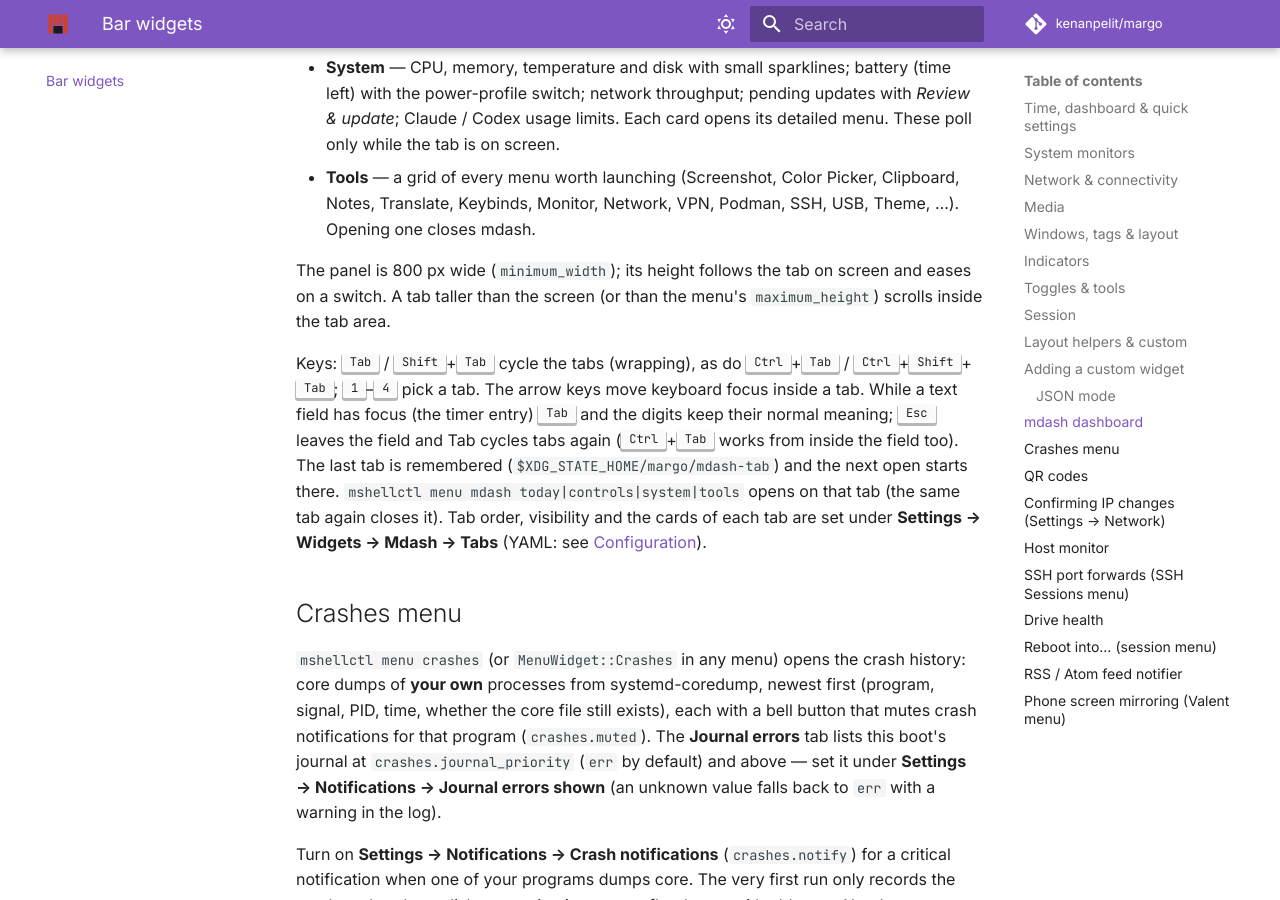
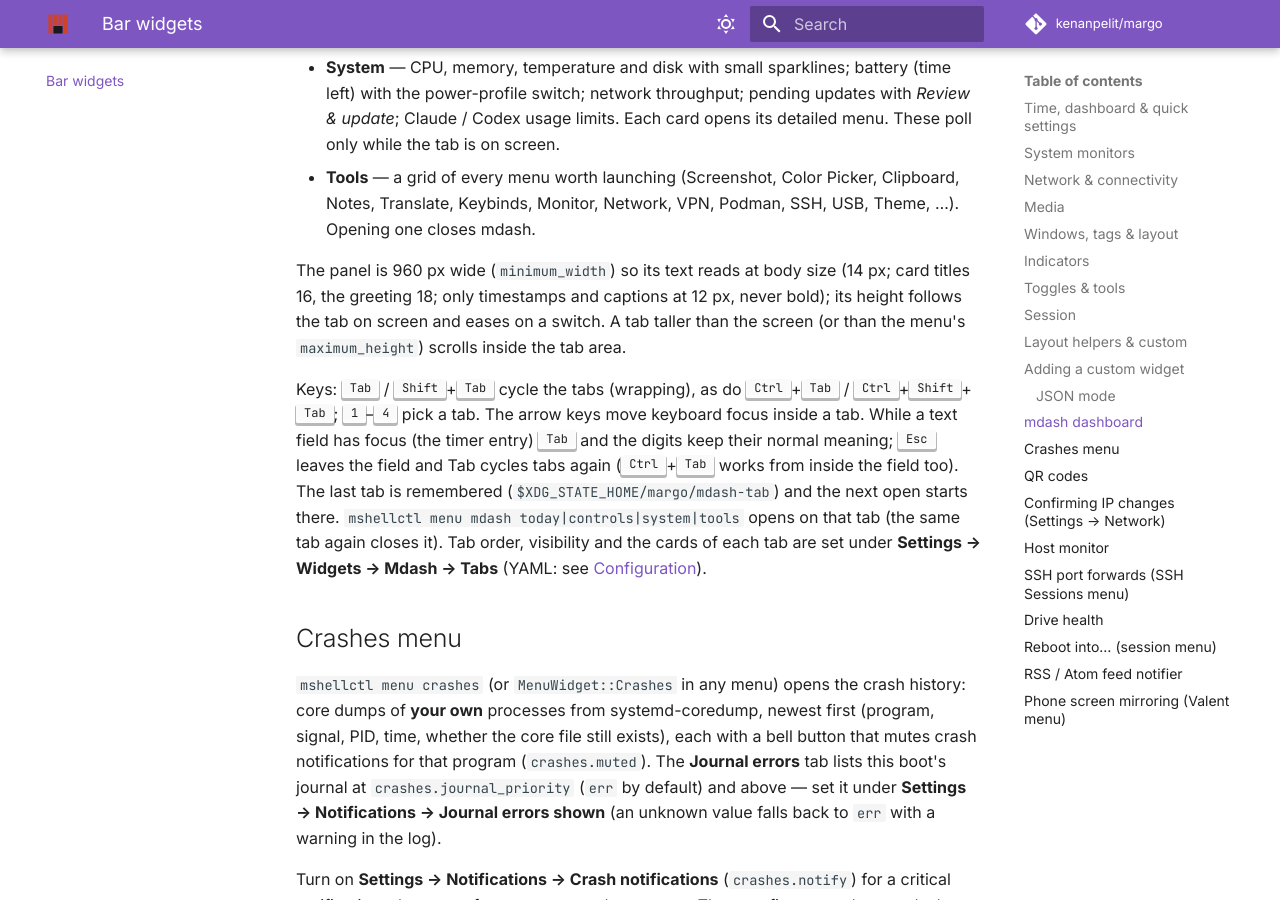
Before and after one commit to kenanpelit/margo, an MkDocs documentation site: the page built from docs/widgets.md, in a window 1280 px wide and 900 px high, scrolled down 17344 px. Built offline with MkDocs 1.6.1 and Material for MkDocs 9.7.7, drawn with Linux system fonts in a browser that asks for light colours; comment, search, counter and statistics services are not loaded.

Commit message:
feat(mshell-config): mdash panel 960 px wide for the larger type
The default mdash menu grows from 800 to 960 px (the pre-tabs dashboard's
width; a 920 px dashboard inside the menu margins), so the body-size type
keeps the same proportions: four equal Controls columns with whole tile
titles and default subtitles, six Tools columns with whole labels, both
Today columns level. Still a code default (not written to the profile),
so the owner gets it on update. Docs updated.

Co-Authored-By: Claude Opus 5.5 <noreply@anthropic.com>

```diff
--- a/docs/widgets.md
+++ b/docs/widgets.md
@@ -240,8 +240,10 @@ centre. The default is the tabbed dashboard (`MenuWidget::Dashboard`):
   Clipboard, Notes, Translate, Keybinds, Monitor, Network, VPN, Podman, SSH,
   USB, Theme, …). Opening one closes mdash.
 
-The panel is 800 px wide (`minimum_width`); its height follows the tab on
-screen and eases on a switch. A tab taller than the screen (or than the
+The panel is 960 px wide (`minimum_width`) so its text reads at body size
+(14 px; card titles 16, the greeting 18; only timestamps and captions at
+12 px, never bold); its height follows the tab on screen and eases on a
+switch. A tab taller than the screen (or than the
 menu's `maximum_height`) scrolls inside the tab area.
 
 Keys: <kbd>Tab</kbd> / <kbd>Shift</kbd>+<kbd>Tab</kbd> cycle the tabs
```
Also changed, not shown: docs/configuration.md (+1 -1 lines), 1 other file.
